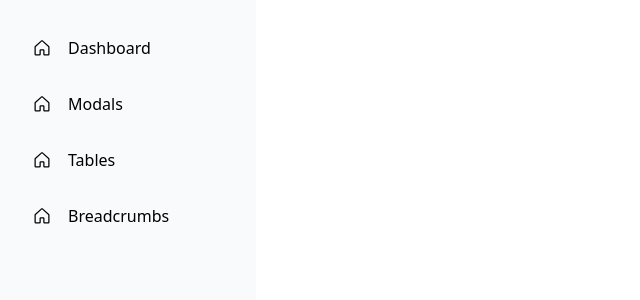
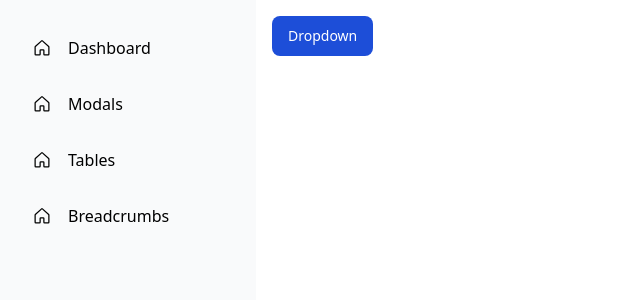
Before and after one commit to LucasSantus/vite-react-tailwindcss-components, a React (Vite) app: page / in a window 1280 px wide. Shown: the top 300 px of the page, without its empty margins (0-640 px from the left). Built offline with nearby package versions, Linux system fonts and the light colour scheme.

Commit message:
:pushpin: create a component dropdown [ src/pages/Dashboard/index.tsx ]

```diff
--- a/src/pages/Dashboard/index.tsx
+++ b/src/pages/Dashboard/index.tsx
@@ -1,17 +1,29 @@
-import {
-  Article,
-  CheckCircle,
-  CodeSimple,
-  Info,
-  Trash,
-  WarningOctagon,
-} from "phosphor-react";
 import { FC, useState } from "react";
-import { ModalContent } from "../../components/modal/ModalContent";
-import { ModalInformation } from "../../components/modal/ModalInformation";
-import { Table } from "../../components/Table";
-import { datas } from "../../mocks/datas";
+import { Dropdown } from "../../components/Dropdown";
 
 export const Dashboard: FC = () => {
-  return <div></div>;
+  const [isActive, setIsActive] = useState(false);
+  return (
+    <div>
+      <Dropdown
+        isActive={isActive}
+        items={[
+          {
+            title: "Teste",
+            onClick: () => {
+              console.log("teste");
+            },
+          },
+        ]}
+      >
+        <button
+          className="text-white bg-blue-700 hover:bg-blue-800 font-medium rounded-lg text-sm px-4 py-2.5 text-center inline-flex items-center dark:bg-blue-600 dark:hover:bg-blue-700"
+          type="button"
+          onClick={() => setIsActive((current) => !current)}
+        >
+          Dropdown
+        </button>
+      </Dropdown>
+    </div>
+  );
 };
```
